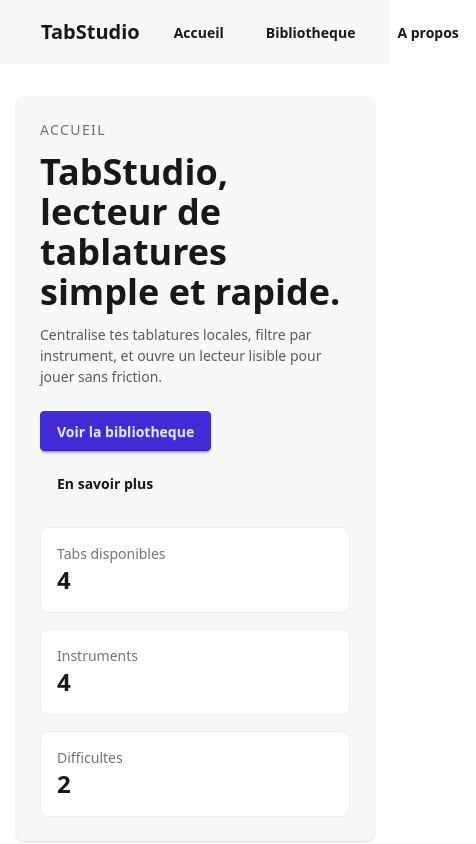
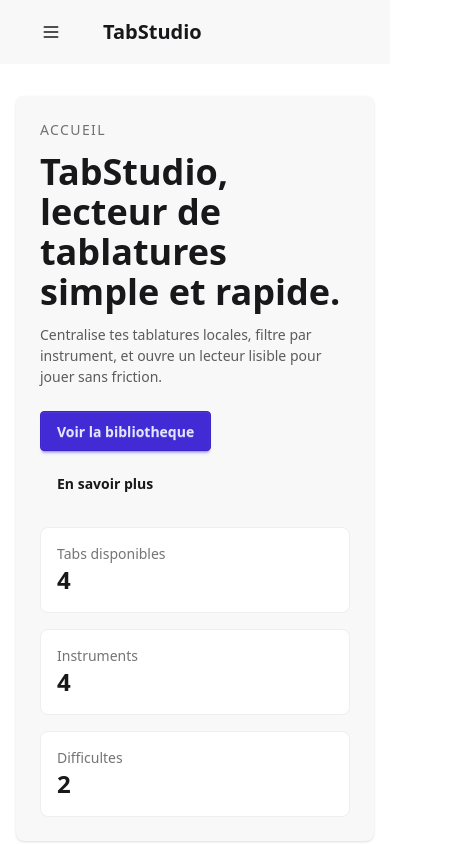
Before and after one commit to K0Konut/TabStudio, a Vue app: page / in a window 390 px wide. Shown: the top 844 px of the page, 476 px wide, since content can reach past the window. Built offline with nearby package versions, Linux system fonts and the light colour scheme.

Commit message:
Improve responsive navbar

```diff
--- a/src/App.vue
+++ b/src/App.vue
@@ -6,10 +6,36 @@ import { RouterLink, RouterView } from 'vue-router'
   <div class="min-h-screen bg-base-100 text-base-content" data-theme="light">
     <div class="navbar bg-base-200">
       <div class="mx-auto flex w-full max-w-5xl items-center px-4">
-        <div class="flex-1">
+        <div class="flex flex-1 items-center gap-2">
+          <div class="dropdown">
+            <button
+              class="btn btn-ghost lg:hidden"
+              type="button"
+              tabindex="0"
+              aria-label="Ouvrir le menu"
+            >
+              <svg
+                xmlns="http://www.w3.org/2000/svg"
+                class="h-5 w-5"
+                fill="none"
+                viewBox="0 0 24 24"
+                stroke="currentColor"
+              >
+                <path stroke-linecap="round" stroke-linejoin="round" stroke-width="2" d="M4 6h16M4 12h16M4 18h16" />
+              </svg>
+            </button>
+            <ul
+              tabindex="0"
+              class="menu dropdown-content mt-3 w-52 rounded-box border border-base-300 bg-base-100 p-2 shadow"
+            >
+              <li><RouterLink to="/">Accueil</RouterLink></li>
+              <li><RouterLink to="/library">Bibliotheque</RouterLink></li>
+              <li><RouterLink to="/about">A propos</RouterLink></li>
+            </ul>
+          </div>
           <RouterLink class="btn btn-ghost text-xl" to="/">TabStudio</RouterLink>
         </div>
-        <div class="flex items-center gap-2">
+        <div class="hidden items-center gap-2 lg:flex">
           <RouterLink class="btn btn-ghost" to="/">Accueil</RouterLink>
           <RouterLink class="btn btn-ghost" to="/library">Bibliotheque</RouterLink>
           <RouterLink class="btn btn-ghost" to="/about">A propos</RouterLink>
@@ -17,7 +43,7 @@ import { RouterLink, RouterView } from 'vue-router'
       </div>
     </div>
 
-    <main class="mx-auto w-full max-w-5xl px-4 py-8">
+    <main class="mx-auto w-full max-w-5xl px-4 py-8 sm:px-6 lg:px-8">
       <RouterView />
     </main>
   </div>
```
